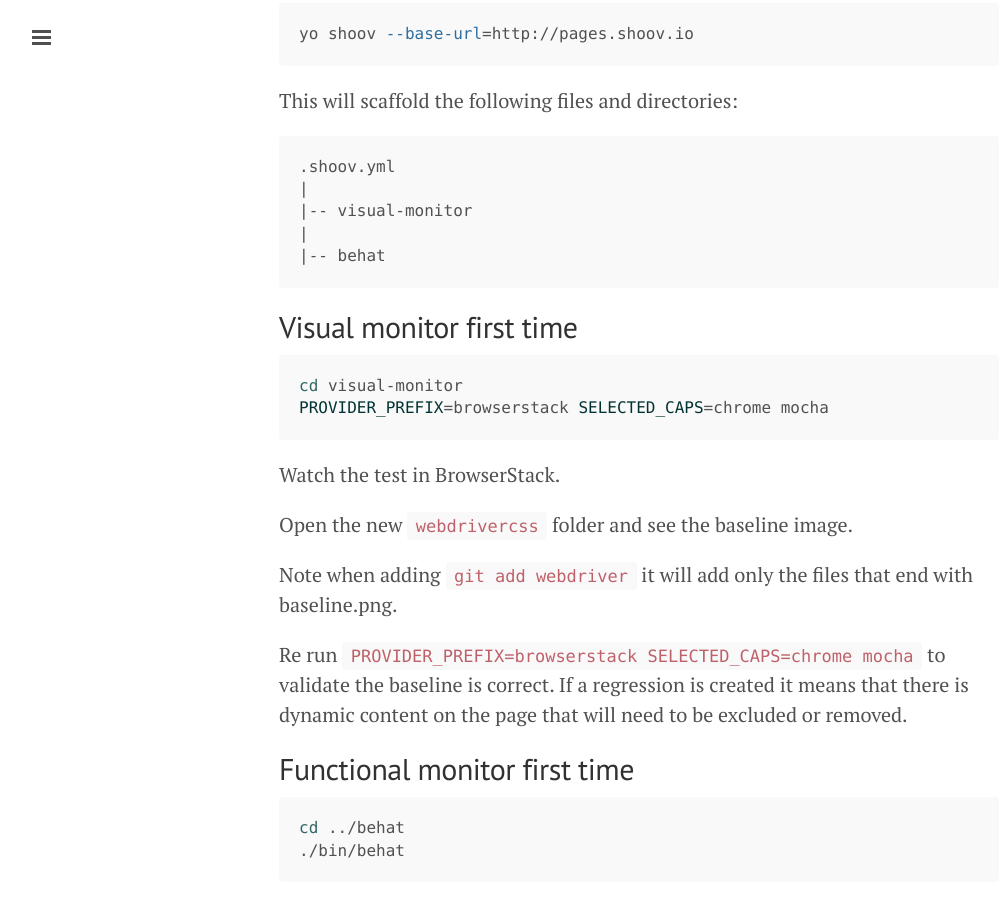
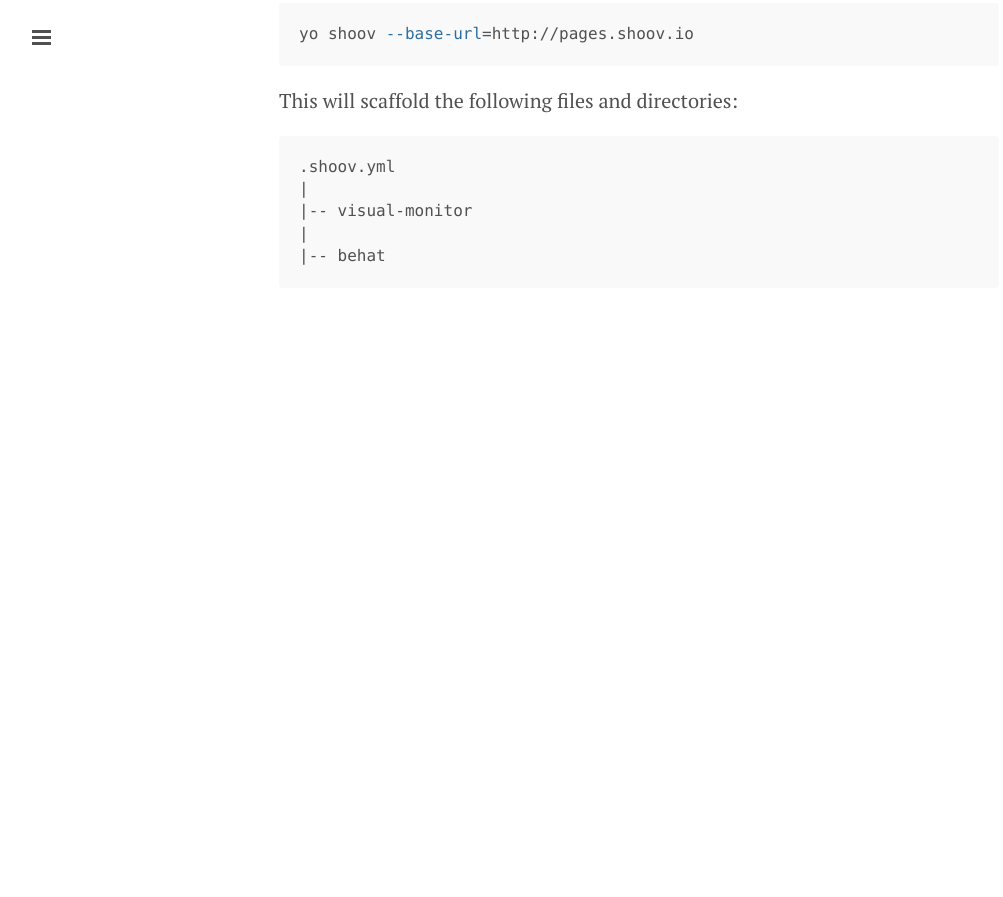
Before and after one commit to shoov/shoov.io, a Jekyll site: the page built from src/tutorials/lesson2.md, in a window 1280 px wide and 900 px high, scrolled down 1052 px. Shown: the top 897 px of the window, without its empty margins (1-1004 px from the left). Built offline with Jekyll 4.4.1, drawn with Linux system fonts in a browser that asks for light colours; Markdown is read by kramdown in place of the engine named in the settings; after the commit the page ends 1420 px from its top, so only the background shows below that.

Commit message:
more work

````diff
--- a/src/tutorials/lesson2.md
+++ b/src/tutorials/lesson2.md
@@ -24,26 +24,3 @@
 |
 |-- behat
 ```
-
-
-## Visual monitor first time
-
-```bash
-cd visual-monitor
-PROVIDER_PREFIX=browserstack SELECTED_CAPS=chrome mocha
-```
-
-Watch the test in BrowserStack.
-
-Open the new `webdrivercss` folder and see the baseline image.
-
-Note when adding `git add webdriver` it will add only the files that end with baseline.png.
-
-Re run `PROVIDER_PREFIX=browserstack SELECTED_CAPS=chrome mocha` to validate the baseline is correct. If a regression is created it means that there is dynamic content on the page that will need to be excluded or removed.
-
-## Functional monitor first time
-
-```bash
-cd ../behat
-./bin/behat
-```
````
Also changed, not shown: src/index.md (+7 -2 lines), src/tutorials/lesson1-philosophy.md (deleted, +0 -9 lines), src/tutorials/lesson3-static.md (+1 -1 lines).
